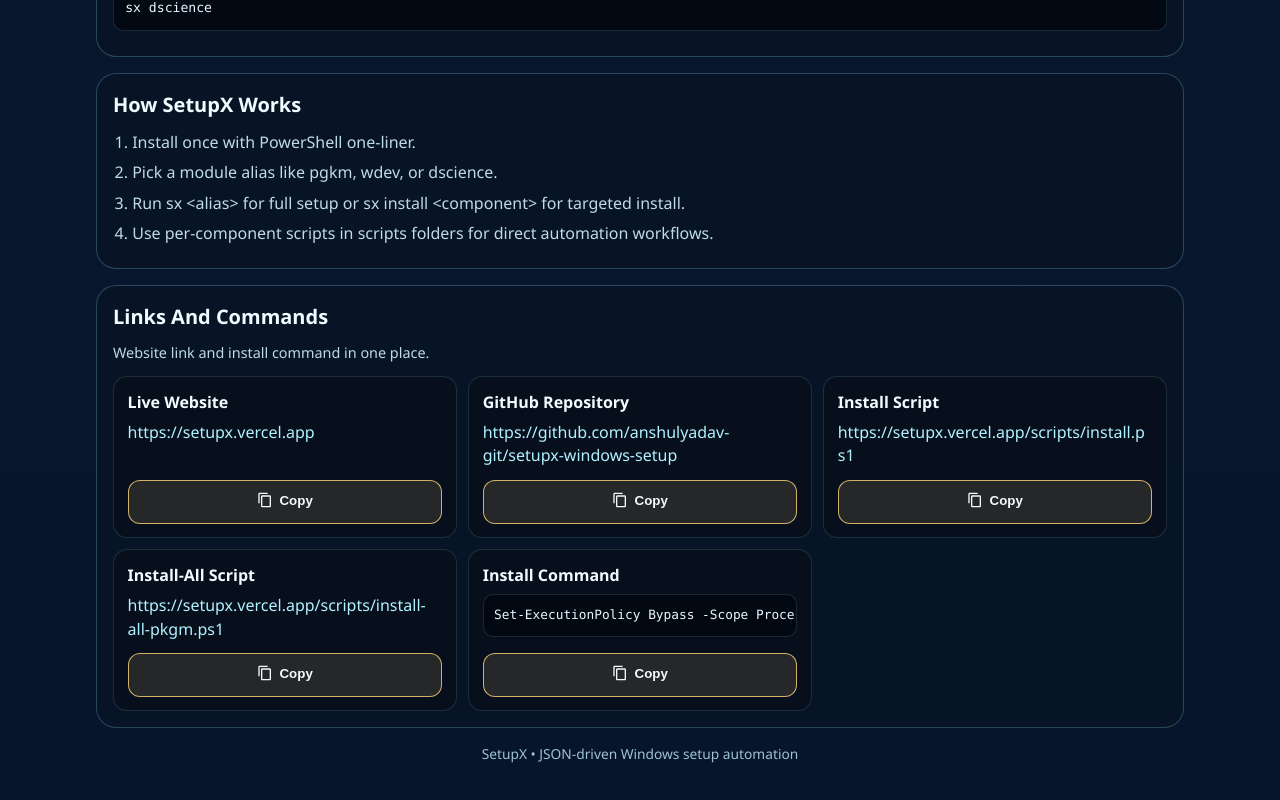
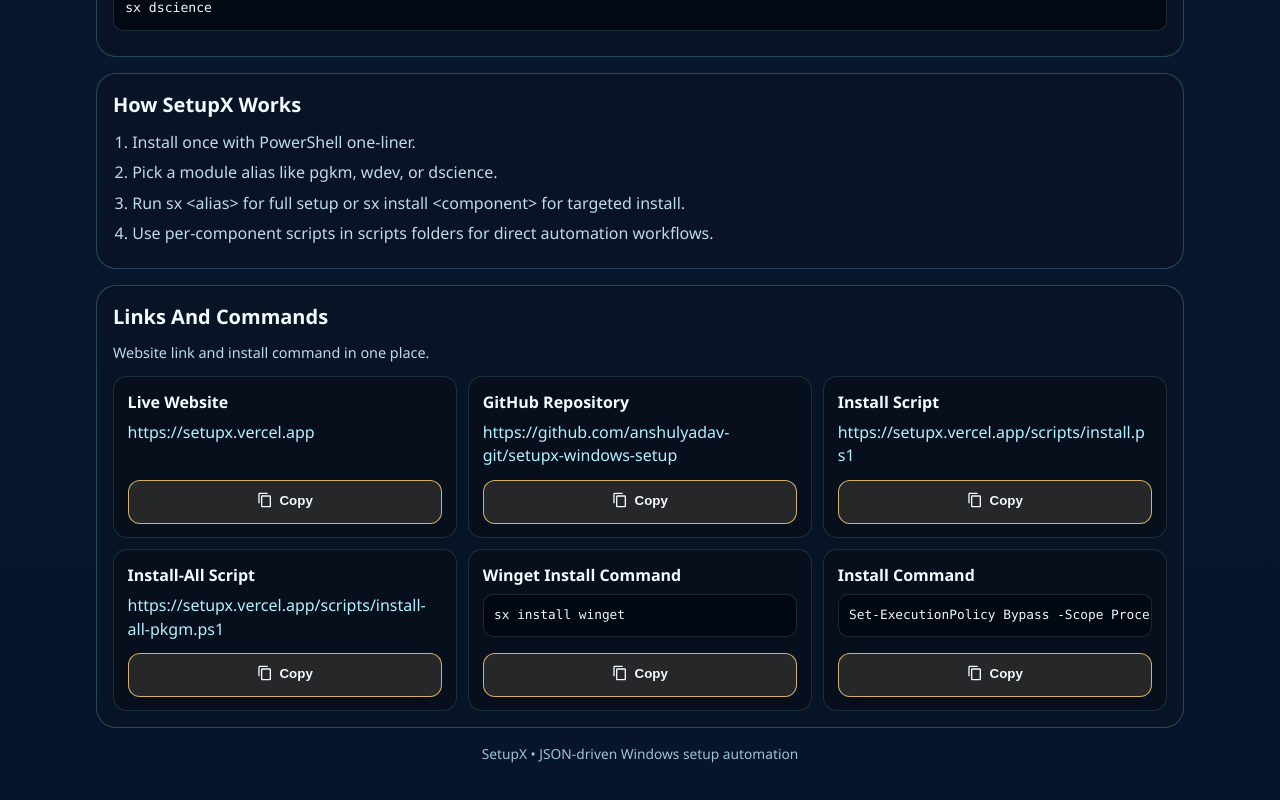
Before and after one commit to anshulyadav32/setupx-windows-setup, a React (Vite) app in the folder website/: page / in a window 1280 px wide. Shown: the part 3735-4535 px from the top of the page. Built offline with nearby package versions, Linux system fonts and the light colour scheme.

Commit message:
feat: add winget command card with copy button

```diff
--- a/website/src/App.jsx
+++ b/website/src/App.jsx
@@ -307,6 +307,12 @@
             onCopy={() => onCopyText('https://setupx.vercel.app/scripts/install-all-pkgm.ps1')}
           />
           <CommandLinkCard
+            title="Winget Install Command"
+            value="sx install winget"
+            copyState={copyState}
+            onCopy={() => onCopyText('sx install winget')}
+          />
+          <CommandLinkCard
             title="Install Command"
             value={installOneLiner}
             copyState={copyState}
```
